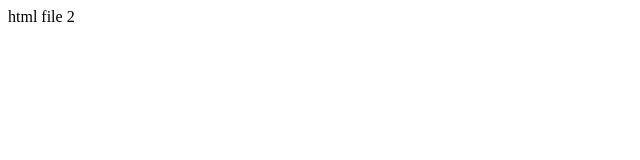
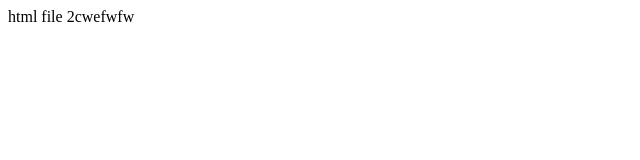
Before and after one commit to Thisarahetz/Git, a plain HTML site: page index2.html in a window 1280 px wide. Shown: the full height of the page, 0-640 px from the left. Drawn offline with Linux system fonts and the light colour scheme.

Commit message:
change index2

```diff
--- a/index2.html
+++ b/index2.html
@@ -6,6 +6,6 @@
     <title>Document</title>
 </head>
 <body>
-    html file 2
+    html file 2cwefwfw
 </body>
 </html>
```
